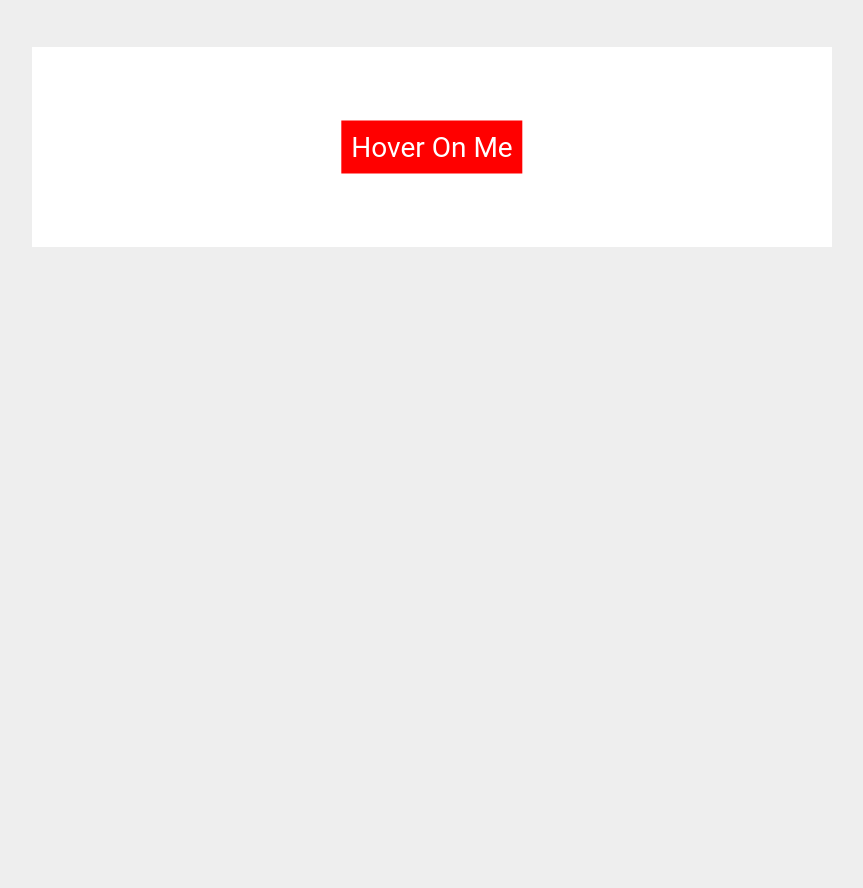
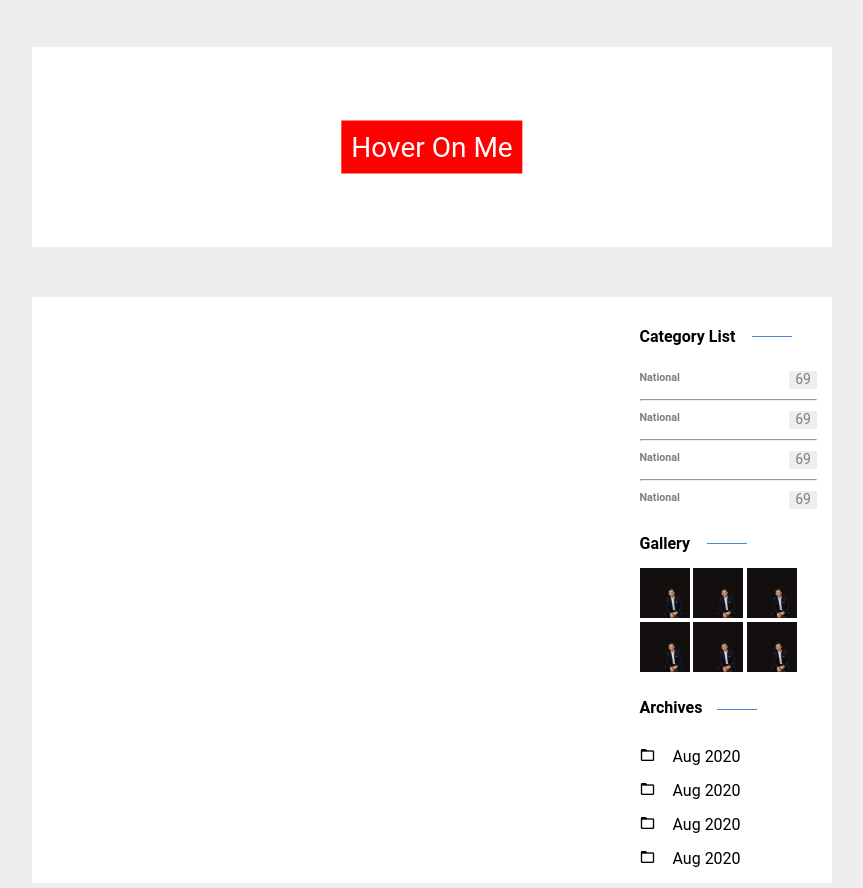
Before and after one commit to Momtaz1992/Practice, a plain HTML site: page index.html in a window 1280 px wide. Shown: the part 710-1598 px from the top of the page, without its empty margins (208-1071 px from the left). Before the commit the page ends 962 px from the top, so only its background shows below. Drawn offline with nearby package versions, Linux system fonts and the light colour scheme.

Commit message:
aside custom checkbox is done

```diff
--- /dev/null
+++ b/_checkbox.scss
@@ -0,0 +1,81 @@
+.checkbox{
+       width: 800px;
+       height: auto;
+       background-color: white;
+       margin: 5px auto;
+       margin-top: 50px;
+       padding: 5px;
+       display: grid;
+       grid-template-columns: 3fr 1fr;
+       aside{
+              padding: 10px;
+              .CategoryList{
+                     h3{
+                            font-size:16px;
+                            padding: 15px 0 15px;
+                            position: relative;
+                            span{
+                                   position: absolute;
+                                   content: "";
+                                   height: 1px;
+                                   width: 40px;
+                                   background-color: rgb(68, 135, 206);
+                                   bottom:50%;
+                                   right:25px;
+                            }
+                     }
+                     .line{
+                            display: flex;
+                            justify-content: space-between;
+                            padding: 10px 0 10px;
+                            color: #807d7d;
+                            p{
+                                   background-color: #eee;
+                                   width: 28px;
+                                   height: 18px;
+                                   font-size: 14px;
+                                   text-align: center;
+                            }
+                     }
+              }.gallery{
+                     h3{
+                            font-size:16px;
+                            padding: 15px 0 15px;
+                            position: relative;
+                            span{
+                                   position: absolute;
+                                   content: "";
+                                   height: 1px;
+                                   width: 40px;
+                                   background-color: rgb(68, 135, 206);
+                                   bottom:50%;
+                                   right:70px;
+                            }
+                     }
+              }.Archives{
+                     h3{
+                            font-size:16px;
+                            padding: 22px 0 15px;
+                            position: relative;
+                            span{
+                                   position: absolute;
+                                   content: "";
+                                   height: 1px;
+                                   width: 40px;
+                                   background-color: rgb(68, 135, 206);
+                                   bottom:40%;
+                                   right:60px;
+                            }
+                     }.dat-box{
+                            display:flex;
+                            justify-content: start;
+                            i{
+                                   margin: 15px 15px 0 0px;
+                            }
+                            p{
+                                   margin: 15px 15px 0 2px;
+                            }
+                     }
+              }
+       }
+}
--- a/index.html
+++ b/index.html
@@ -1,4 +1,4 @@
-<!DOCTYPE html>
+<!DOCTYPE htmgalleryl>
 <html lang="en">
 <head>
        <meta charset="UTF-8">
@@ -75,5 +75,49 @@
        <div class="tooltip">
               <a href="">Hover On Me <span>This Is Tooltip Content</span></a>
        </div>
+       <div class="checkbox">
+              <div class="main"></div>
+              <aside>
+                     <div class="CategoryList">
+                            <h3>Category List <span></span></h3>
+                            <div class="line"><h6>National</h6><p>69</p></div><hr>
+                            <div class="line"><h6>National</h6><p>69</p></div><hr>
+                            <div class="line"><h6>National</h6><p>69</p></div><hr>
+                            <div class="line"><h6>National</h6><p>69</p></div>
+                     </div>
+                     <div class="gallery">
+                            <h3>Gallery <span></span></h3>
+                            <div class="photos">
+                                   <img src="./images/PHOTO-2023-02-23-15-56-48 2.jpg" width="50px" alt="">
+                                   <img src="./images/PHOTO-2023-02-23-15-56-48 2.jpg" width="50px" alt="">
+                                   <img src="./images/PHOTO-2023-02-23-15-56-48 2.jpg" width="50px" alt="">
+                                   <img src="./images/PHOTO-2023-02-23-15-56-48 2.jpg" width="50px" alt="">
+                                   <img src="./images/PHOTO-2023-02-23-15-56-48 2.jpg" width="50px" alt="">
+                                   <img src="./images/PHOTO-2023-02-23-15-56-48 2.jpg" width="50px" alt="">
+                            </div>
+                     </div>
+                     <div class="Archives">
+                            <h3>Archives <span></span></h3>
+                            <div class="date">
+                                   <div class="dat-box">
+                                          <i class='bx bx-folder'></i>
+                                          <p>Aug 2020</p>
+                                   </div>
+                                   <div class="dat-box">
+                                          <i class='bx bx-folder'></i>
+                                          <p>Aug 2020</p>
+                                   </div>
+                                   <div class="dat-box">
+                                          <i class='bx bx-folder'></i>
+                                          <p>Aug 2020</p>
+                                   </div>
+                                   <div class="dat-box">
+                                          <i class='bx bx-folder'></i>
+                                          <p>Aug 2020</p>
+                                   </div>
+                            </div>
+                     </div>
+              </aside>
+       </div>
 </body>
 </html>
--- a/style.scss
+++ b/style.scss
@@ -2,6 +2,7 @@
 @import "game-profile";
 @import "discounts";
 @import "tooltip";
+@import "checkbox";
 
 *{
        margin: 0;
```
Also changed, not shown: style.css, 1 other file.
